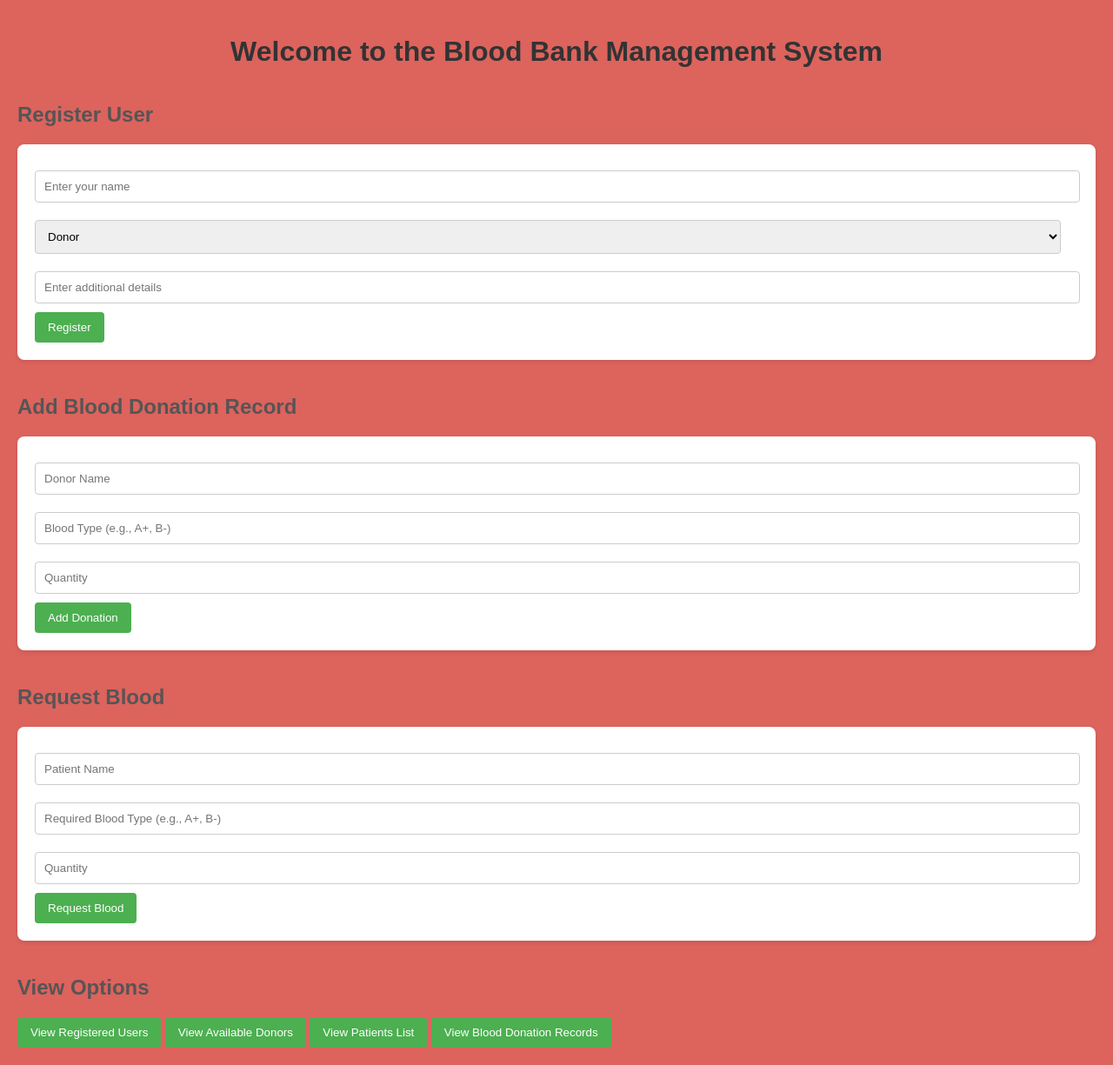
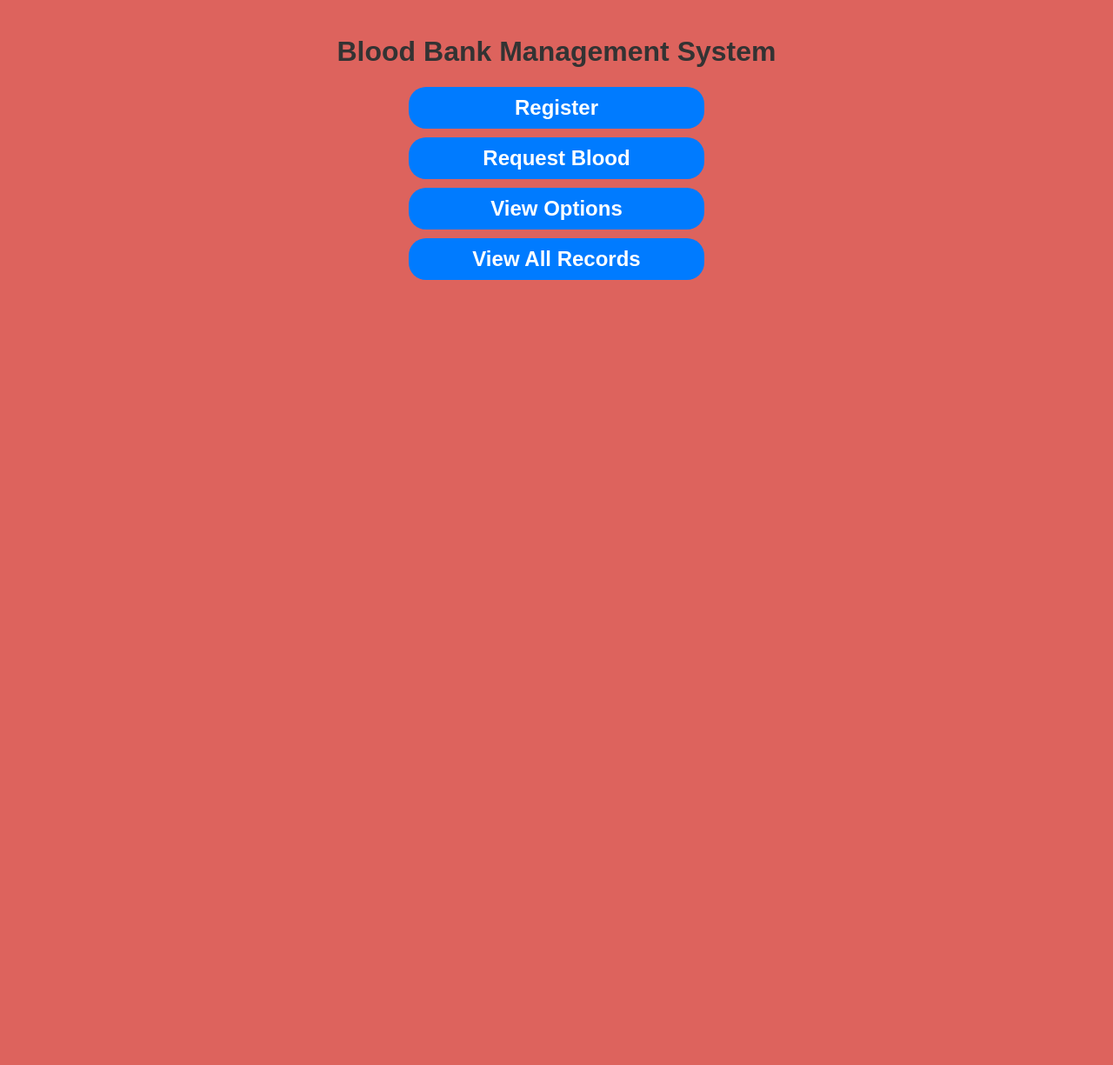
Before and after one commit to vishwaa28/Decentralized-Blood-Bank, a Flask app: page / in a window 1280 px wide. Shown: the whole page at 87% size. After the commit the page ends 322 px from the top, so only its background shows below. Run offline with Flask 3, Linux system fonts and the light colour scheme.

Commit message:
final commit

```diff
--- a/templates/index.html
+++ b/templates/index.html
@@ -5,52 +5,94 @@
     <meta name="viewport" content="width=device-width, initial-scale=1.0">
     <title>Blood Bank Management System</title>
     <link rel="stylesheet" href="{{ url_for('static', filename='style.css') }}">
+     <style>
+        .form-container {
+            display: none; /* Hide forms by default */
+            margin-top: 20px;
+            border: 1px solid #ccc;
+            padding: 20px;
+            border-radius: 5px;
+            text-align: center; /* Center text in the button */
+
+        }
+
+       .toggle-btn {
+    cursor: pointer;
+    color: #fff;
+    background-color: #007bff; /* Blue background */
+    border: none; /* No border */
+    border-radius: 20px; /* Curved corners */
+    padding: 10px 20px; /* Padding for button size */
+    text-decoration: none; /* Remove underline */
+    transition: background-color 0.3s; /* Transition for hover effect */
+    margin: 10px auto; /* Center the button with auto margin */
+    display: block; /* Make each button take the full width */
+    width: 80%; /* Optional: Set a specific width for buttons */
+    max-width: 300px; /* Optional: Set a maximum width */
+    text-align: center; /* Center text in the button */
+}
+
+
+    .toggle-btn:hover {
+        background-color: #0056b3; /* Darker blue on hover */
+    }
+    </style>
 </head>
 <body>
-    <h1>Welcome to the Blood Bank Management System</h1>
+    <h1>Blood Bank Management System</h1>
 
-    <h2>Register User</h2>
-    <form method="POST" action="/register">
-        <input type="text" name="name" placeholder="Enter your name" required>
-        <select name="role" required>
-            <option value="Donor">Donor</option>
-            <option value="Patient">Patient</option>
-            <option value="Admin">Admin</option>
-        </select>
-        <input type="text" name="details" placeholder="Enter additional details" required>
-        <button type="submit">Register</button>
-    </form>
+    <h2 class="toggle-btn" onclick="toggleForm('registerForm')">Register</h2>
+    <div id="registerForm" class="form-container">
+        <form>
+            <label for="donorName">Name:</label>
+            <input type="text" id="donorName" required><br><br>
+            <label for="donorDetails">Details:</label>
+            <input type="text" id="donorDetails" required><br><br>
+            <label for="bloodType">Blood Type:</label>
+            <input type="text" id="bloodType" required><br><br>
+            <button type="submit">Submit</button>
+        </form>
+    </div>
 
-    <h2>Add Blood Donation Record</h2>
-    <form method="POST" action="/add_donation">
-        <input type="text" name="donor_name" placeholder="Donor Name" required>
-        <input type="text" name="blood_type" placeholder="Blood Type (e.g., A+, B-)" required>
-        <input type="number" name="quantity" placeholder="Quantity" required>
-        <button type="submit">Add Donation</button>
-    </form>
+    <h2 class="toggle-btn" onclick="toggleForm('requestForm')">Request Blood</h2>
+    <div id="requestForm" class="form-container">
+        <form>
+            <label for="patientName">Patient Name:</label>
+            <input type="text" id="patientName" required><br><br>
+            <label for="requestedBloodType">Required Blood Type:</label>
+            <input type="text" id="requestedBloodType" required><br><br>
+            <button type="submit">Request</button>
+        </form>
+    </div>
 
-    <h2>Request Blood</h2>
-    <form method="POST" action="/request_blood">
-        <input type="text" name="patient_name" placeholder="Patient Name" required>
-        <input type="text" name="blood_type" placeholder="Required Blood Type (e.g., A+, B-)" required>
-        <input type="number" name="quantity" placeholder="Quantity" required>
-        <button type="submit">Request Blood</button>
-    </form>
-
-    <h2>View Options</h2>
+    <h2 class="toggle-btn" onclick="toggleForm('viewOptions')">View Options</h2>
+    <div id="viewOptions" class="form-container">
     <button onclick="window.location.href='/view_users'">View Registered Users</button>
     <button onclick="window.location.href='/view_donors'">View Available Donors</button>
     <button onclick="window.location.href='/view_patients'">View Patients List</button>
     <button onclick="window.location.href='/view_records'">View Blood Donation Records</button>
+    </div>
+    <h2 class="toggle-btn" onclick="toggleForm('viewRecords')">View All Records</h2>
+    <div id="viewRecords" class="form-container">
+        <button onclick="fetchRecords()">View All Records</button>
+        <div id="recordsDisplay"></div>
+    </div>
 
-    {% with messages = get_flashed_messages() %}
-      {% if messages %}
-        <ul>
-        {% for message in messages %}
-          <li>{{ message }}</li>
-        {% endfor %}
-        </ul>
-      {% endif %}
-    {% endwith %}
+    <script>
+        function toggleForm(formId) {
+            const form = document.getElementById(formId);
+            if (form.style.display === "none" || form.style.display === "") {
+                form.style.display = "block"; // Show the form
+            } else {
+                form.style.display = "none"; // Hide the form
+            }
+        }
+
+        function fetchRecords() {
+            // Simulate fetching records and display them (you'll replace this with an actual fetch)
+            const recordsDisplay = document.getElementById('recordsDisplay');
+            recordsDisplay.innerHTML = "<p>Blood Donation Record 1</p><p>Blood Donation Record 2</p>";
+        }
+    </script>
 </body>
 </html>
```
